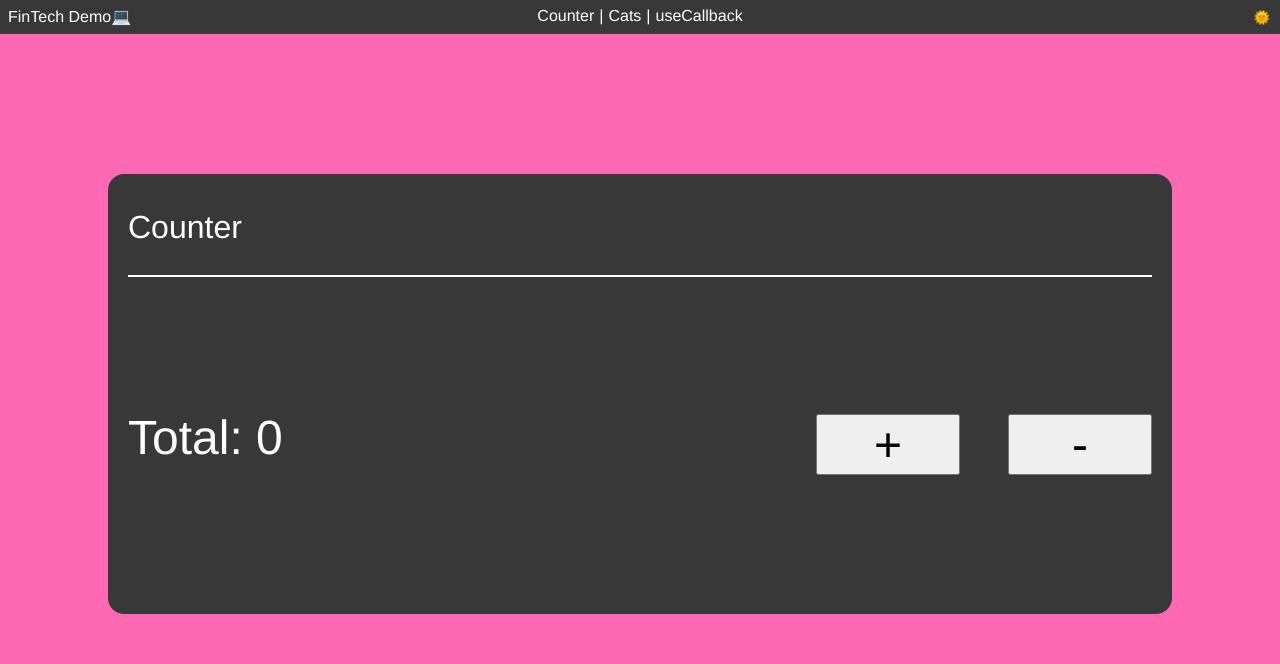
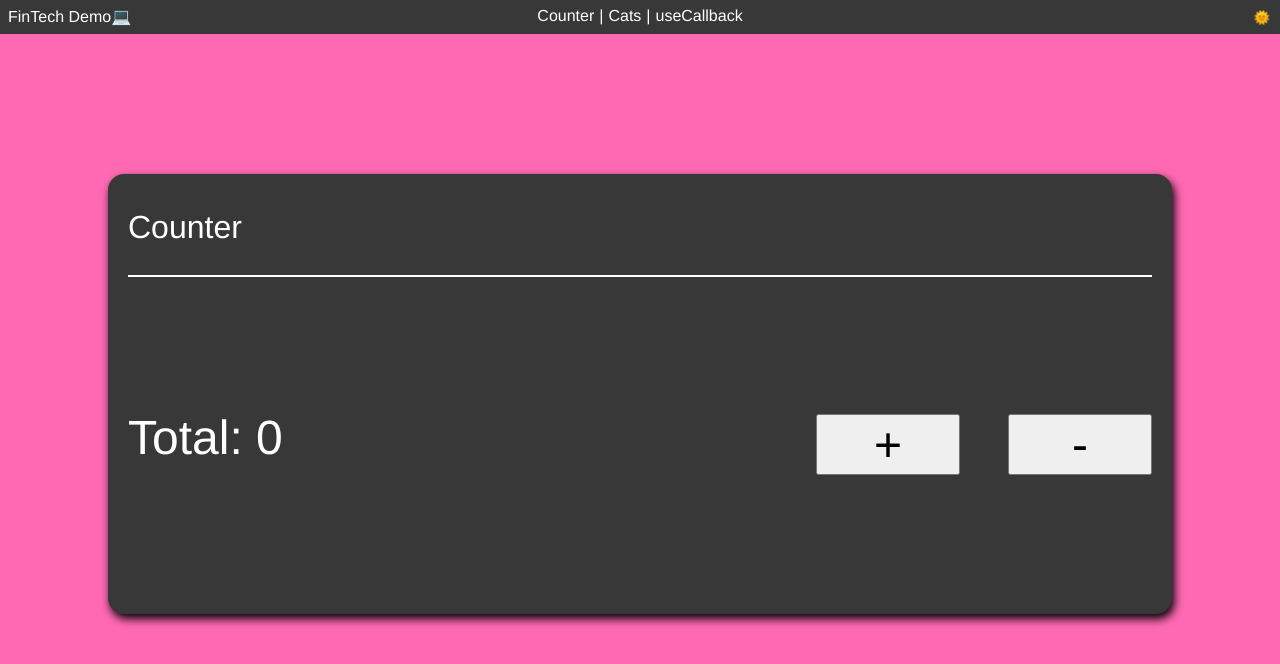
Before and after one commit to najMaseu/fintech-demo, a React (Create React App) app: page / in a window 1280 px wide. Shown: the top 664 px of the page. Built offline with nearby package versions, Linux system fonts and the light colour scheme.

Commit message:
useCallback demo

```diff
--- a/src/components/container/Container.styles.ts
+++ b/src/components/container/Container.styles.ts
@@ -19,6 +19,7 @@ export const container = css({
   alignItems: "center",
   background: "#383838",
   borderRadius: "1em",
+  boxShadow: ".15em .3em 10px black",
   h1: {
     fontSize: "2em",
     borderBottom: "2px white solid",
--- a/src/components/table-demo/Table.tsx
+++ b/src/components/table-demo/Table.tsx
@@ -1,22 +1,19 @@
-import { default as React, useCallback, useState } from "react";
+import { default as React, useState } from "react";
 
 interface ButtonProps {
   name: number;
   log: (idx: number) => void;
 }
 
-const Button: React.FC<ButtonProps> = React.memo(({ name, log }) => {
+const Button: React.FC<ButtonProps> = ({ name, log }) => {
   console.log("button rendered");
   return <button onClick={() => log(name)}>{name}</button>;
-});
+};
 
 export const Buttons = () => {
   const [btnClickedIdx, setBtnClickedIdx] = useState(1);
 
-  const handleIndexChange = useCallback(
-    (idx: number) => setBtnClickedIdx(idx),
-    []
-  );
+  const handleIndexChange = (idx: number) => setBtnClickedIdx(idx);
 
   return (
     <div>
@@ -27,3 +24,26 @@ export const Buttons = () => {
     </div>
   );
 };
+
+// const Button: React.FC<ButtonProps> = React.memo(({ name, log }) => {
+//   console.log("button rendered");
+//   return <button onClick={() => log(name)}>{name}</button>;
+// });
+
+// export const Buttons = () => {
+//   const [btnClickedIdx, setBtnClickedIdx] = useState(1);
+
+//   const handleIndexChange = useCallback(
+//     (idx: number) => setBtnClickedIdx(idx),
+//     []
+//   );
+
+//   return (
+//     <div>
+//       button clicked: {btnClickedIdx}
+//       {[...Array(5)].map((item, idx) => (
+//         <Button name={idx} log={handleIndexChange} />
+//       ))}
+//     </div>
+//   );
+// };
```
Also changed, not shown: 2 other files (tests, documents, lock files or other folders).
